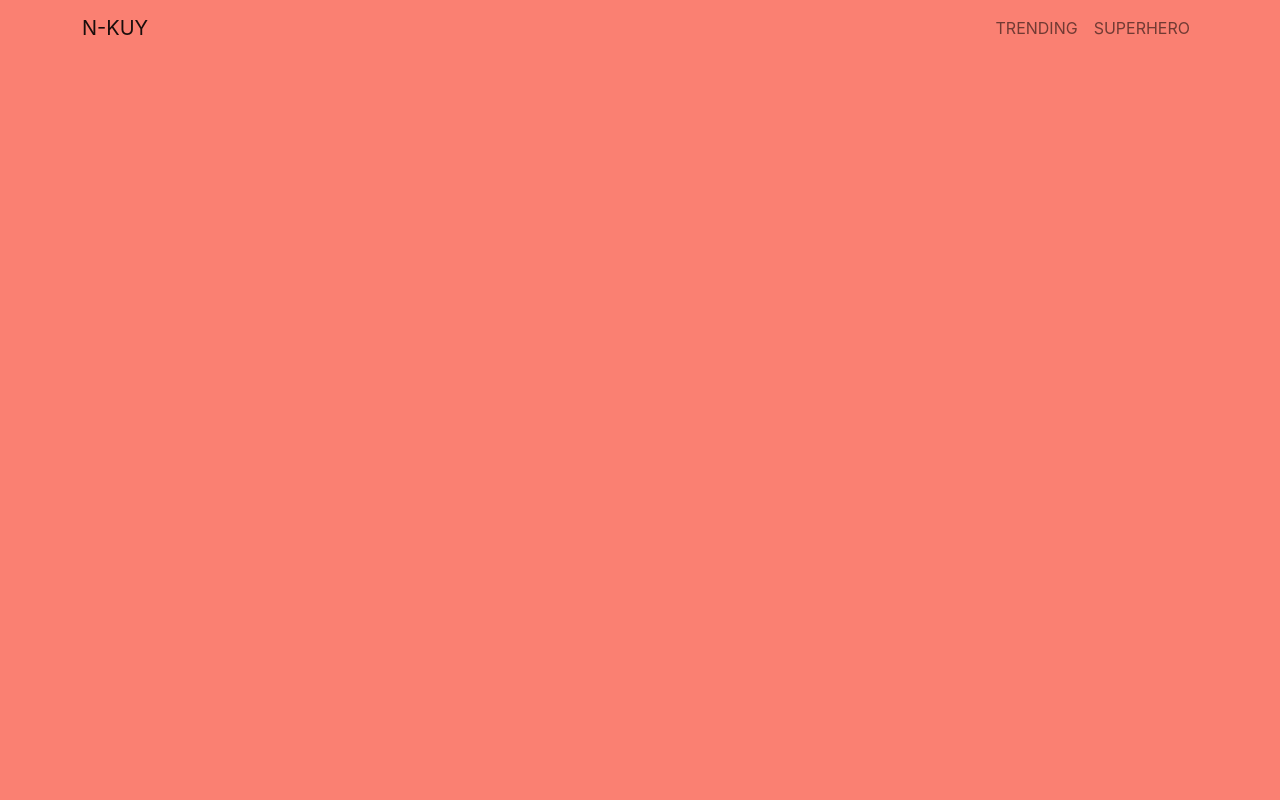
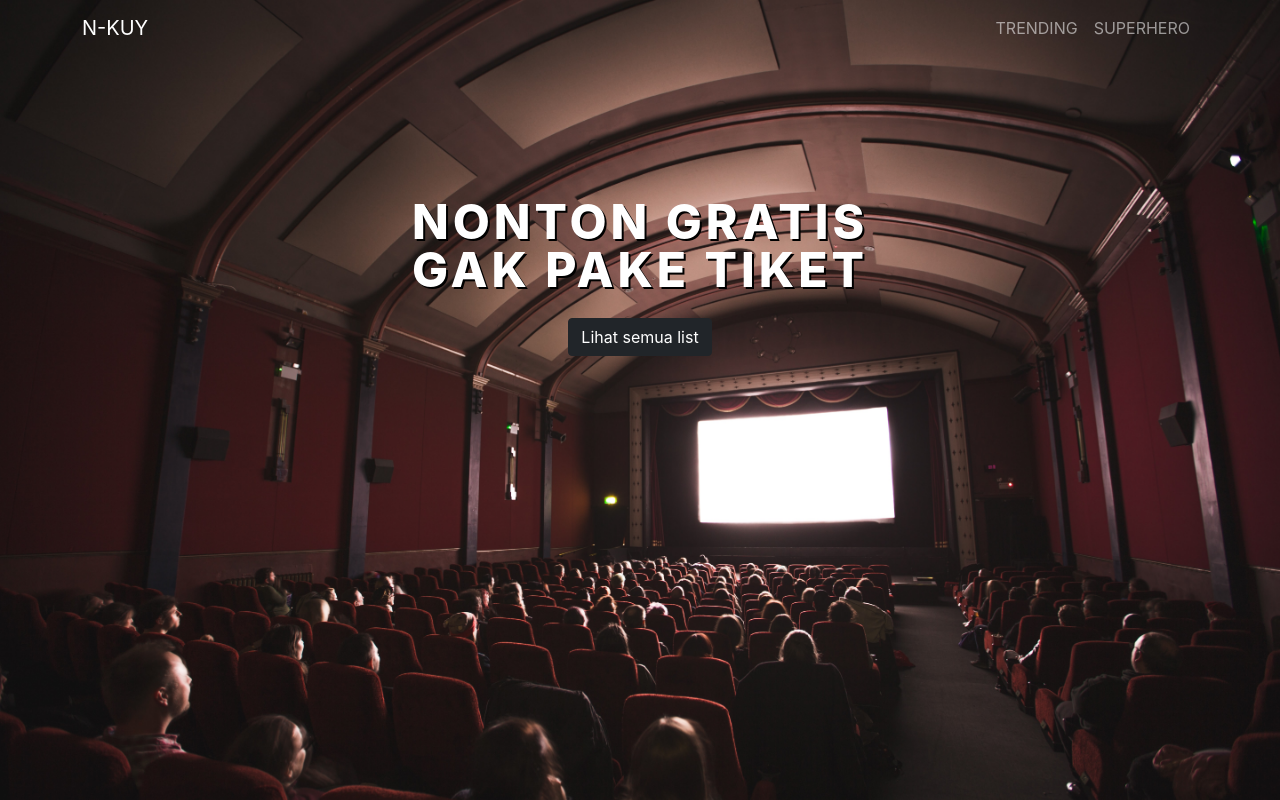
Before and after one commit to Raymond-15/react-nonton-kuy, a React (Create React App) app: page / in a window 1280 px wide. Built offline with nearby package versions, Linux system fonts and the light colour scheme.

Commit message:
create component navbar & intro

```diff
--- a/src/App.js
+++ b/src/App.js
@@ -1,5 +1,6 @@
 import "./App.css";
 import NavigationBar from "./components/NavigationBar";
+import Intro from "./components/Intro";
 import "./style/landingPage.css";
 
 function App() {
@@ -7,6 +8,7 @@
     <div>
       <div className="myBG">
         <NavigationBar />
+        <Intro />
       </div>
     </div>
   );
--- a/src/components/Intro.js
+++ b/src/components/Intro.js
@@ -0,0 +1,21 @@
+import { Col, Container, Row, Button } from "react-bootstrap";
+
+const Intro = () => {
+  return (
+    <div className="intro">
+      <Container className="text-white d-flex justify-content-center align-items-center">
+        <Row>
+          <Col>
+            <div className="title">NONTON GRATIS</div>
+            <div className="title">GAK PAKE TIKET</div>
+            <div className="introButton mt-4 text-center">
+              <Button variant="dark"> Lihat semua list</Button>
+            </div>
+          </Col>
+        </Row>
+      </Container>
+    </div>
+  );
+};
+
+export default Intro;
--- a/src/components/NavigationBar.js
+++ b/src/components/NavigationBar.js
@@ -3,7 +3,7 @@
 const NavigationBar = () => {
   return (
     <div>
-      <Navbar>
+      <Navbar variant="dark">
         <Container>
           <Navbar.Brand>N-KUY</Navbar.Brand>
           <Nav>
--- a/src/style/landingPage.css
+++ b/src/style/landingPage.css
@@ -1,4 +1,21 @@
 .myBG {
   height: 100vh;
-  background: salmon;
+  background: url("../assets/images/bg/main.jpg");
+  background-size: cover;
 }
+
+.intro {
+  height: 300px;
+  display: flex;
+  justify-content: end;
+  align-items: end;
+  text-align: center;
+}
+
+.title {
+  font-size: 3rem;
+  font-weight: 800;
+  line-height: 1;
+  text-shadow: 2px 2px black;
+  letter-spacing: 4px;
+}
```
